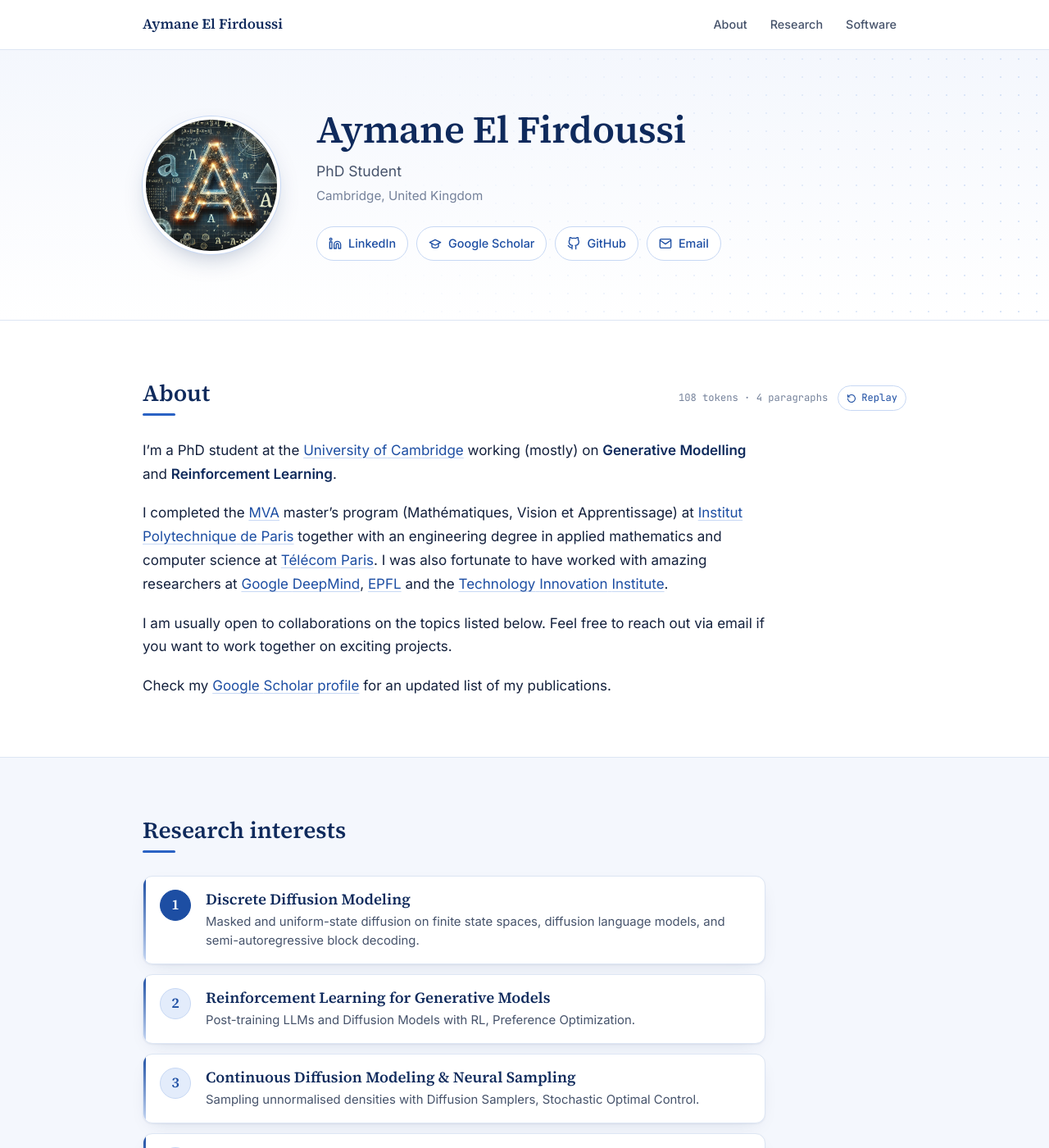
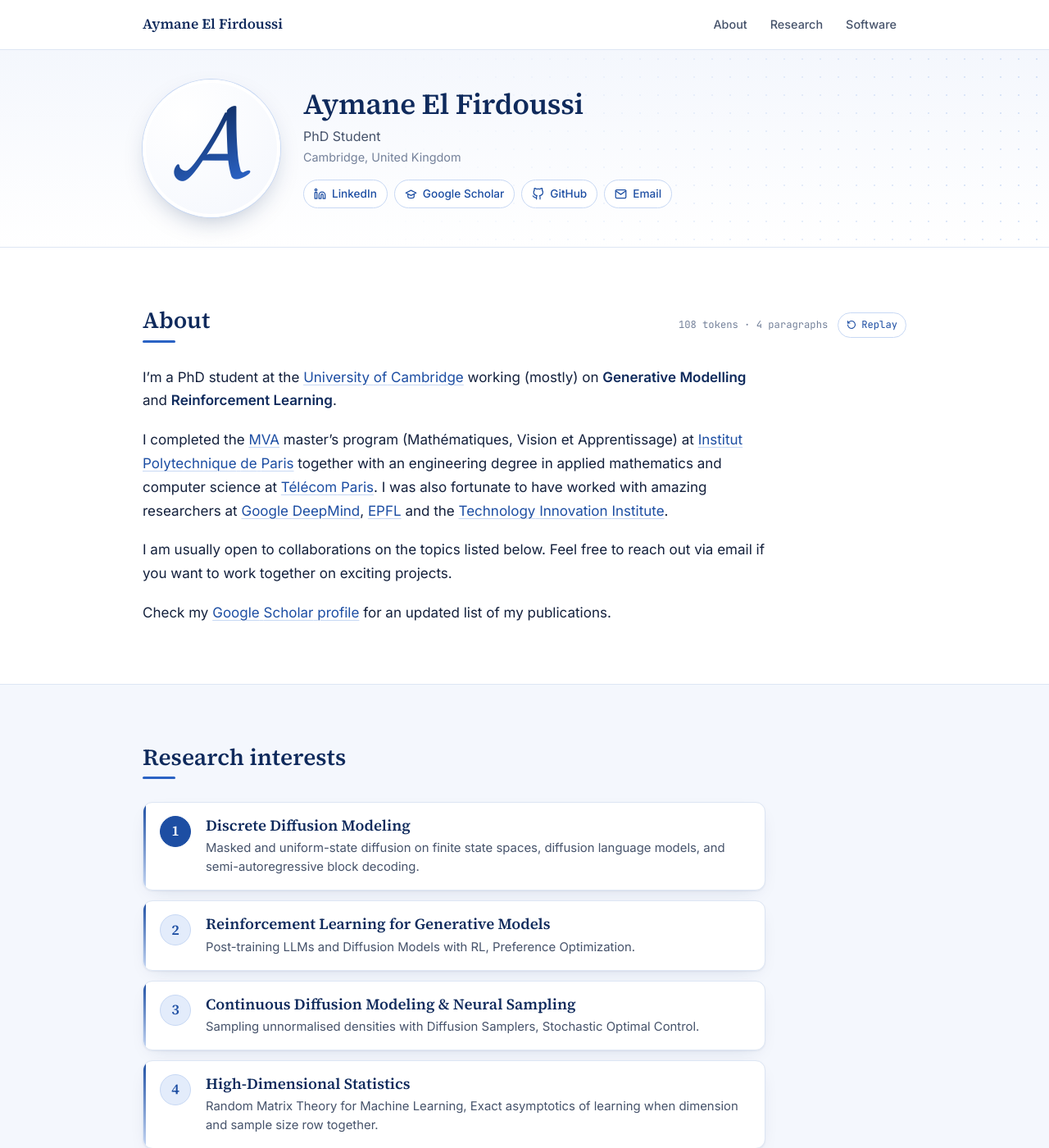
Before and after one commit to elfirdoussilab1/elfirdoussilab1.github.io, a Jekyll site: the page built from _pages/about.md, in a window 1280 px wide and 1400 px high. Shown: the whole window at 82% size. Built offline with Jekyll 4.4.1, drawn with Linux system fonts in a browser that asks for light colours.

Commit message:
some changes

```diff
--- a/_config.yml
+++ b/_config.yml
@@ -13,7 +13,6 @@ scholar_search_url : "https://scholar.google.com/citations?user=Noq0ExIAAAAJ&hl=
 
 author:
   name           : "Aymane El Firdoussi"
-  avatar         : "home_picture.webp"   # in /images/
   location       : "Cambridge, United Kingdom"
   email          : "ae606@cam.ac.uk"
   googlescholar  :                       # full profile URL, e.g. "https://scholar.google.com/citations?user=XXXXXXXXXXXX"
--- a/_layouts/home.html
+++ b/_layouts/home.html
@@ -11,7 +11,7 @@
   <meta property="og:description" content="{{ page.excerpt | default: site.description | strip_html | strip }}">
   <meta property="og:type" content="website">
   <meta property="og:url" content="{{ page.url | absolute_url }}">
-  <meta property="og:image" content="{{ '/images/' | append: author.avatar | absolute_url }}">
+  <meta property="og:image" content="{{ '/images/apple-touch-icon.png' | absolute_url }}">
   <meta name="theme-color" content="#ffffff">
   <link rel="canonical" href="{{ page.url | absolute_url }}">
   <link rel="icon" href="{{ '/images/favicon.ico' | relative_url }}" sizes="48x48">
@@ -46,7 +46,7 @@
 
     <section class="hero">
       <div class="wrap hero__inner">
-        <img class="hero__photo" src="{{ '/images/' | append: author.avatar | relative_url }}" alt="Portrait of {{ author.name }}" width="168" height="168">
+        <span class="hero__mark" aria-hidden="true"><span class="hero__glyph">A</span></span>
         <div class="hero__text">
           <h1 class="hero__name">{{ author.name }}</h1>
           {%- if page.tagline %}<p class="hero__tagline">{{ page.tagline }}</p>{% endif %}
--- a/assets/css/home.css
+++ b/assets/css/home.css
@@ -118,41 +118,71 @@ a { color: var(--blue-700); }
   position: relative;
   display: flex;
   align-items: center;
-  gap: 44px;
-  padding-top: 72px;
-  padding-bottom: 72px;
+  gap: 28px;
+  padding-top: 36px;
+  padding-bottom: 36px;
 }
 
-.hero__photo {
+/* Monogram: the LaTeX letter \mathcal{A} in a circle, from KaTeX's Computer Modern fonts.
+   For \mathbb{A} instead, change the font-family below to "KaTeX_AMS". */
+@font-face {
+  font-family: "KaTeX_Caligraphic";
+  src: url("https://cdn.jsdelivr.net/npm/katex@0.16.11/dist/fonts/KaTeX_Caligraphic-Regular.woff2") format("woff2");
+  font-display: block;
+}
+
+@font-face {
+  font-family: "KaTeX_AMS";
+  src: url("https://cdn.jsdelivr.net/npm/katex@0.16.11/dist/fonts/KaTeX_AMS-Regular.woff2") format("woff2");
+  font-display: block;
+}
+
+.hero__mark {
   flex: none;
+  display: grid;
+  place-items: center;
   width: 168px;
   height: 168px;
   border-radius: 50%;
-  object-fit: cover;
+  background: radial-gradient(circle at 30% 25%, var(--white) 0%, var(--blue-50) 100%);
   border: 4px solid var(--white);
   box-shadow: 0 0 0 1px var(--blue-200), 0 12px 32px -12px rgba(15, 42, 92, .35);
-  background: var(--blue-100);
+  user-select: none;
+}
+
+.hero__glyph {
+  /* Optical centring of the slanted calligraphic letter */
+  transform: translate(-2%, -3%);
+  padding: 0 .08em;
+  font-family: "KaTeX_Caligraphic", var(--serif);
+  font-weight: 400;
+  font-size: 118px;
+  line-height: 1;
+  background: linear-gradient(160deg, var(--blue-900) 15%, var(--blue-600) 85%);
+  -webkit-background-clip: text;
+          background-clip: text;
+  color: transparent;
 }
 
 .hero__name {
   margin: 0;
   font-family: var(--serif);
   font-weight: 600;
-  font-size: clamp(2rem, 4.6vw, 2.9rem);
+  font-size: clamp(1.7rem, 3.6vw, 2.2rem);
   line-height: 1.1;
   letter-spacing: -.01em;
   color: var(--blue-900);
 }
 
 .hero__tagline {
-  margin: 10px 0 0;
-  font-size: 1.1rem;
+  margin: 6px 0 0;
+  font-size: 1rem;
   color: var(--ink-soft);
 }
 
 .hero__location {
-  margin: 2px 0 0;
-  font-size: .95rem;
+  margin: 0;
+  font-size: .9rem;
   color: var(--ink-faint);
 }
 
@@ -160,17 +190,17 @@ a { color: var(--blue-700); }
   list-style: none;
   display: flex;
   flex-wrap: wrap;
-  gap: 10px;
-  margin: 24px 0 0;
+  gap: 8px;
+  margin: 14px 0 0;
   padding: 0;
 }
 
 .link {
   display: inline-flex;
   align-items: center;
-  gap: 8px;
-  padding: 8px 14px;
-  font-size: .9rem;
+  gap: 7px;
+  padding: 5px 12px;
+  font-size: .85rem;
   font-weight: 500;
   color: var(--blue-700);
   background: var(--white);
@@ -181,8 +211,8 @@ a { color: var(--blue-700); }
 }
 
 .link svg {
-  width: 16px;
-  height: 16px;
+  width: 15px;
+  height: 15px;
   fill: none;
   stroke: currentColor;
   stroke-width: 2;
@@ -517,16 +547,21 @@ a { color: var(--blue-700); }
   .wrap { padding: 0 16px; }
   .topbar__nav a { padding: 6px 8px; font-size: .85rem; }
   .hero__inner {
-    flex-direction: column;
     align-items: flex-start;
-    gap: 24px;
-    padding-top: 48px;
-    padding-bottom: 48px;
+    gap: 14px;
+    padding-top: 26px;
+    padding-bottom: 26px;
   }
-  .hero__photo { width: 128px; height: 128px; }
+  .hero__mark { width: 84px; height: 84px; border-width: 3px; }
+  .hero__glyph { font-size: 58px; }
   .section { padding: 52px 0; }
   .card { gap: 14px; padding: 14px 16px 14px 16px; }
   .card__title { font-size: 1.05rem; }
+}
+
+@media (max-width: 480px) {
+  .topbar__name { display: none; }
+  .topbar__inner { justify-content: flex-end; }
 }
 
 @media (prefers-reduced-motion: reduce) {
--- a/assets/js/block-diffusion.js
+++ b/assets/js/block-diffusion.js
@@ -14,8 +14,8 @@
   "use strict";
 
   var TOKENS_PER_STEP = 4;  // sets the number of steps: ~ paragraph length / 4
-  var MIN_STEPS = 6;        // denoising steps for the shortest paragraphs
-  var MAX_STEPS = 14;       // denoising steps for the longest paragraphs
+  var MIN_STEPS = 4;        // denoising steps for the shortest paragraphs
+  var MAX_STEPS = 12;       // denoising steps for the longest paragraphs
   var STEP_MS = 50;        // delay between denoising steps
   var BLOCK_GAP_MS = 350;   // pause between paragraphs
   var FRESH_MS = 900;       // how long a newly decoded token stays highlighted
```
Also changed, not shown: images/home_picture.webp (deleted).
